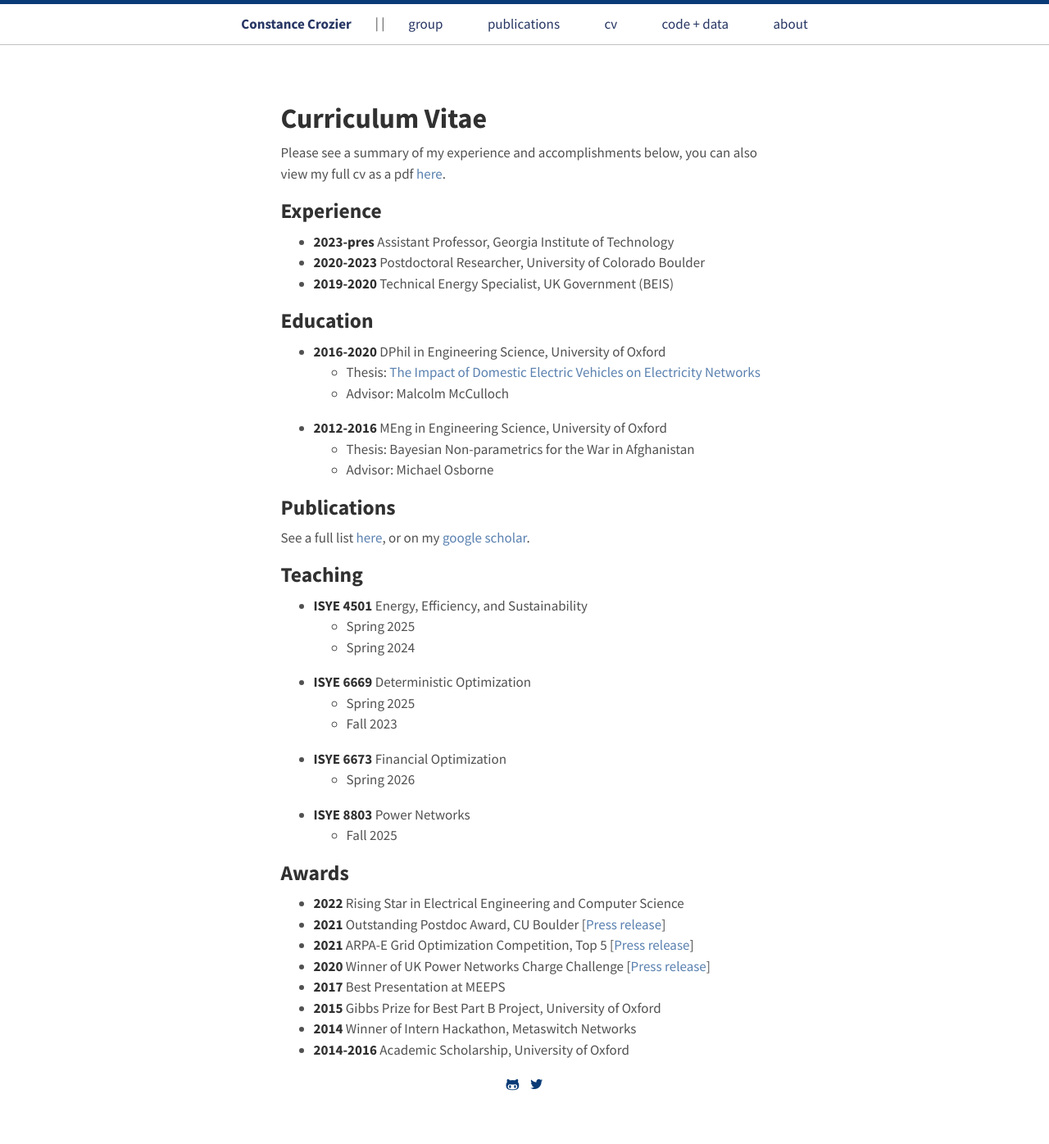
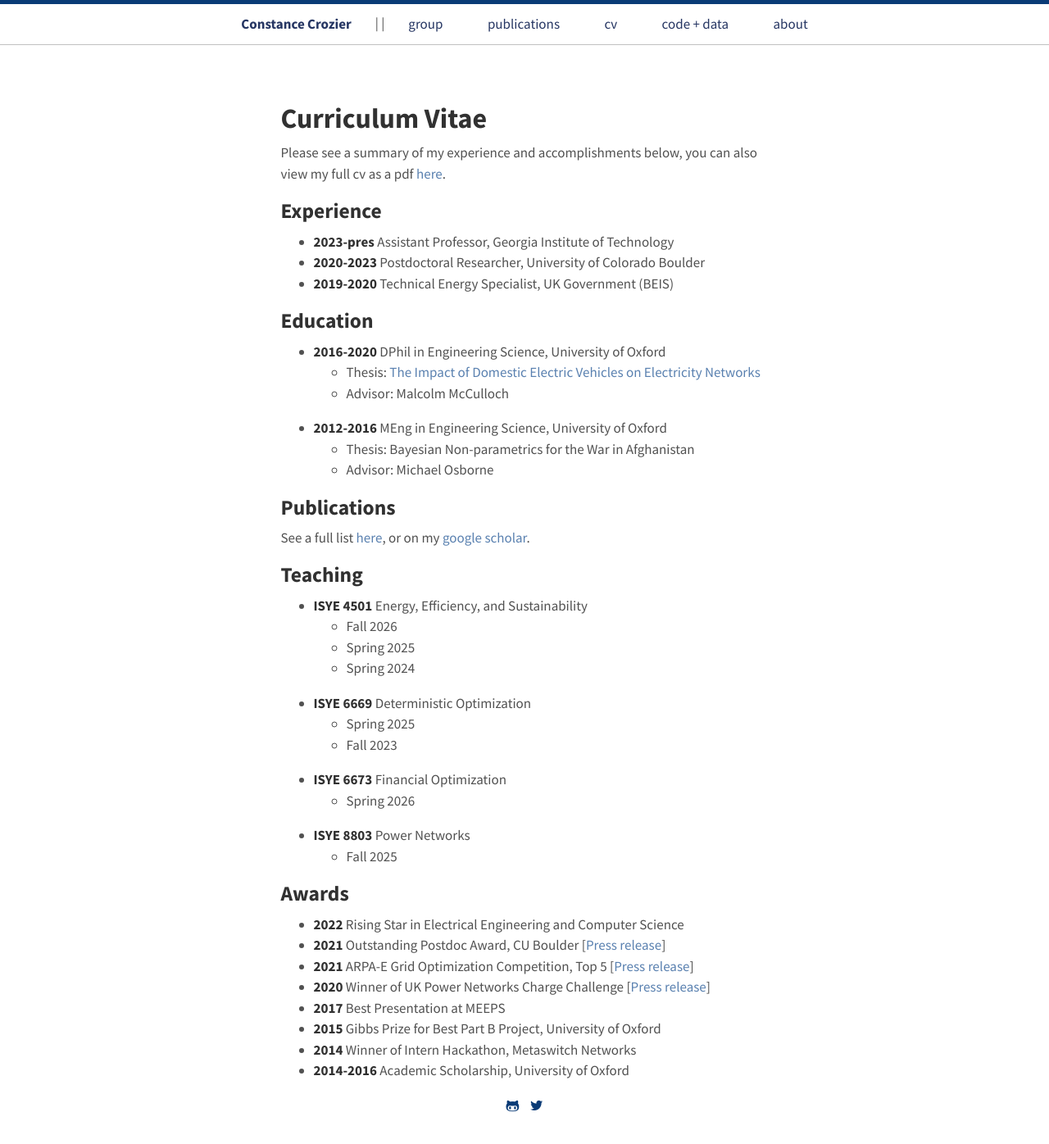
Before and after one commit to constancecrozier/constancecrozier.github.io, a Jekyll site: the page built from cv.md, in a window 1280 px wide. Shown: the whole page at 82% size. Built offline with Jekyll 4.4.1, drawn with Linux system fonts in a browser that asks for light colours; before the commit the page ends 1371 px from its top, so only the background shows below that.

Commit message:
teaching

```diff
--- a/cv.md
+++ b/cv.md
@@ -25,6 +25,7 @@ See a full list [here](/pubs/), or on my [google scholar](https://scholar.google
 
 <h2> Teaching </h2>
 * **ISYE 4501** Energy, Efficiency, and Sustainability
+	* Fall 2026
 	* Spring 2025
 	* Spring 2024
 * **ISYE 6669** Deterministic Optimization
```
Also changed, not shown: 1 other file.
